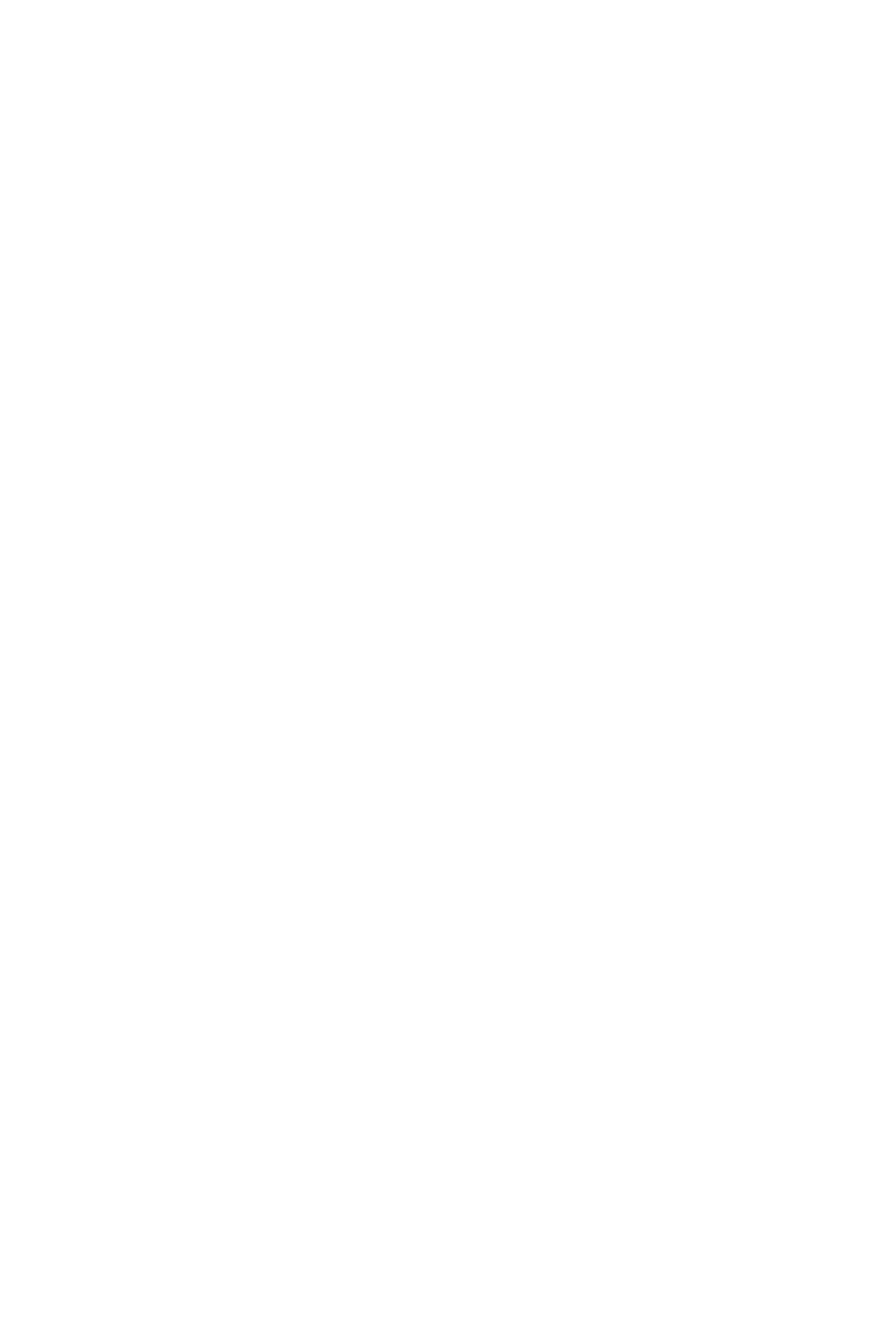
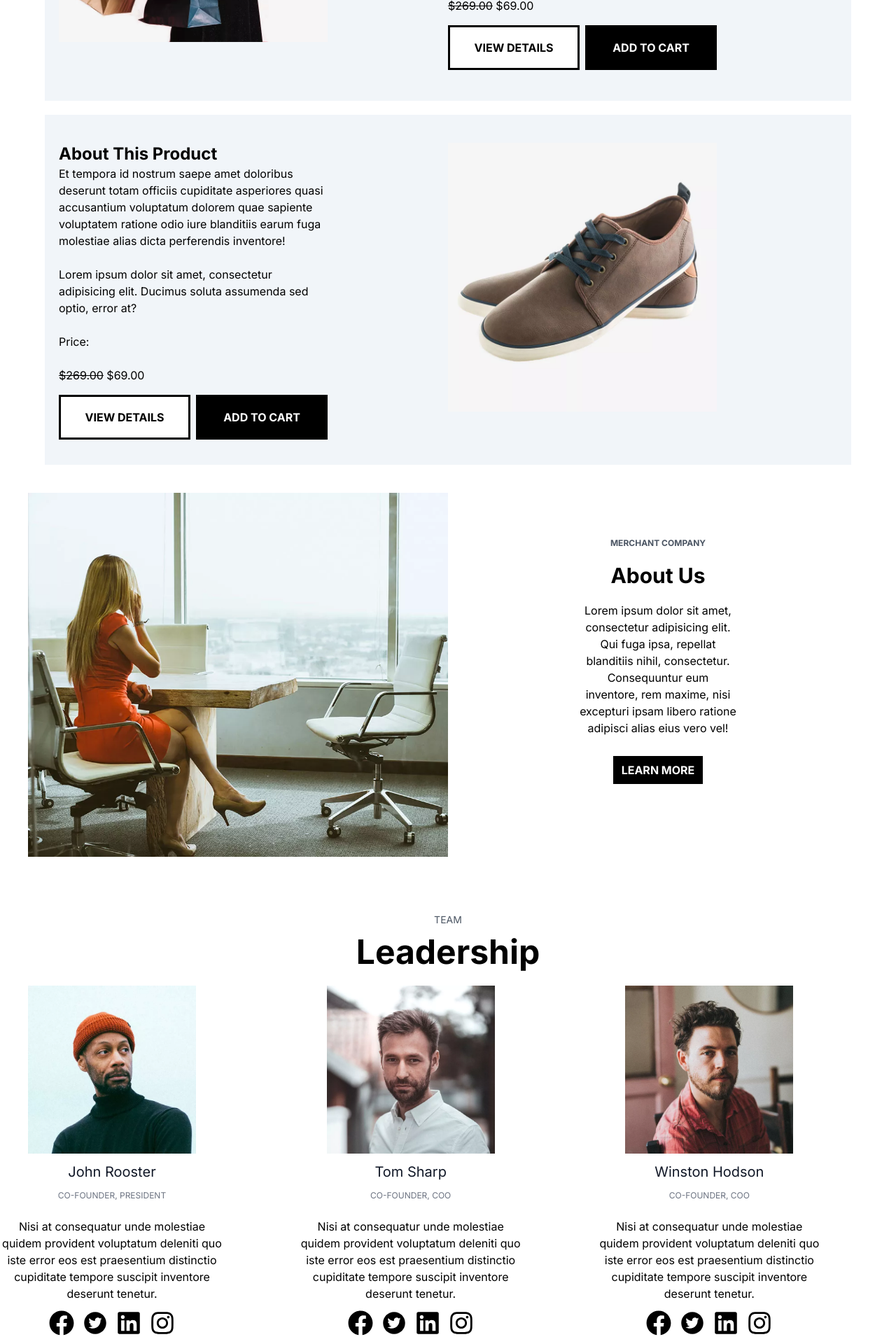
Before and after one commit to shahzaibintzar/Next.js-E-ommerce-web-design, a Next.js app: page /aboutUs in a window 1280 px wide. Shown: the part 356-2276 px from the top of the page at 70% size. Before the commit the page ends 800 px from the top, so only its background shows below. Built offline with nearby package versions, Linux system fonts and the light colour scheme.

Commit message:
About page complete

```diff
--- a/app/aboutUs/page.tsx
+++ b/app/aboutUs/page.tsx
@@ -1,10 +1,133 @@
+import Image from "next/image";
 import React from "react";
+import { FaFacebook } from "react-icons/fa";
+import { AiFillTwitterCircle } from "react-icons/ai";
+import { FaLinkedin } from "react-icons/fa6";
+import { FaInstagram } from "react-icons/fa6";
+
+
 
 function page() {
   return (
     <div>
-      <h1> About Us</h1>
+ {/* card 1 */}
+    <div className="px-5 grid grid-cols-1 sm:grid-cols-2 justify-around mx-16 py-8 bg-slate-100 h-[500px] ">
+    <div className="">
+      <Image src={require('../../public/assects/images/firstWoman.jpg')} alt="1" className="w-96 h-auto"/>
     </div>
+    <div className="w-96">
+  <p className="text-2xl font-bold">About This Product</p>
+  <p>Et tempora id nostrum saepe amet doloribus deserunt totam officiis cupiditate asperiores quasi accusantium voluptatum dolorem quae sapiente voluptatem ratione odio iure blanditiis earum fuga molestiae alias dicta perferendis inventore!</p>
+   <br/>
+   <p>Lorem ipsum dolor sit amet, consectetur adipisicing elit. Ducimus soluta assumenda sed optio, error at?</p>
+   <br/>
+   <p>Price:</p>
+   <br/>
+   <p><del>$269.00</del> $69.00</p>
+   <div className="flex gap-2 pt-4">
+        <div className="flex items-center justify-center h-16 w-52 border-[3px] border-black bg-white hover:bg-black text-black hover:text-white">
+          <p className="font-bold">VIEW DETAILS</p>
+        </div>
+        <div className="flex items-center justify-center h-16 w-52 border-[3px] border-black bg-black text-white hover:bg-white hover:text-black">
+          <p className="font-bold">ADD TO CART</p>
+        </div>
+        </div>
+    </div>
+    </div>
+     {/* card 2 */}
+    <div className="mt-5 grid grid-cols-1 sm:grid-cols-2 justify-around mx-16 py-10 px-5 bg-slate-100 h-[500px] ">
+    <div className="w-96">
+  <p className="text-2xl font-bold">About This Product</p>
+  <p>Et tempora id nostrum saepe amet doloribus deserunt totam officiis cupiditate asperiores quasi accusantium voluptatum dolorem quae sapiente voluptatem ratione odio iure blanditiis earum fuga molestiae alias dicta perferendis inventore!</p>
+   <br/>
+   <p>Lorem ipsum dolor sit amet, consectetur adipisicing elit. Ducimus soluta assumenda sed optio, error at?</p>
+   <br/>
+   <p>Price:</p>
+   <br/>
+   <p><del>$269.00</del> $69.00</p>
+   <div className="flex gap-2 pt-4">
+        <div className="flex items-center justify-center h-16 w-52 border-[3px] border-black bg-white hover:bg-black text-black hover:text-white">
+          <p className="font-bold">VIEW DETAILS</p>
+        </div>
+        <div className="flex items-center justify-center h-16 w-52 border-[3px] border-black bg-black text-white hover:bg-white hover:text-black">
+          <p className="font-bold">ADD TO CART</p>
+        </div>
+        </div>
+    </div>
+    <div className="">
+      <Image src={require('../../public/assects/images/secondWoman.jpg')} alt="1" className="w-96 h-auto"/>
+    </div>
+    </div>
+     {/* card 3 */}
+     <div className="p-10 grid sm:grid-cols-1 md:grid-cols-2">
+      <div>
+        <Image src={require('../../public/assects/images/aboutUsFirst.jpg')} alt="3" className="w-[800px]"/>
+      </div>
+      <div className="w-56 mx-auto mt-16">
+        <p className="text-xs font-bold text-gray-600 text-center">MERCHANT COMPANY</p>
+        <p className="text-center text-3xl font-bold py-5">About Us</p>
+        <p className="text-center">Lorem ipsum dolor sit amet, consectetur adipisicing elit. Qui fuga ipsa, repellat blanditiis nihil, consectetur. Consequuntur eum inventore, rem maxime, nisi excepturi ipsam libero ratione adipisci alias eius vero vel!</p>
+        <div className="m-auto my-7  flex justify-center items-center h-10 w-32 bg-black text-white hover:bg-white hover:text-black border-[2px] border-black ">
+          <p className="font-bold">LEARN MORE</p>
+        </div>
+      </div>
+     </div>
+     <div className="flex justify-center pt-10">
+     <div className="">
+      <p className="text-center text-gray-600 text-sm">TEAM</p>
+      <p className="text-center text-5xl font-bold pt-3">Leadership</p>
+     </div>
+     </div>
+     <div className=" justify-around pt-6 grid sm:grid-cols-1 md:grid-cols-2 lg:grid-cols-3">
+      {/* card1 */}
+     <div className="w-80 ">
+      <Image src={require('../../public/assects/images/firstMan.jpg')} alt="1" className="w-60 mx-auto"/>
+      <div className="">
+      <p className="text-xl py-3 text-center text-gray-900">John Rooster</p>
+      <p className="text-xs text-center text-gray-500">CO-FOUNDER, PRESIDENT</p>
+      <p className="pt-6 text-center">Nisi at consequatur unde molestiae quidem provident voluptatum deleniti quo iste error eos est praesentium distinctio cupiditate tempore suscipit inventore deserunt tenetur.</p>
+      <div className="flex justify-center gap-3 py-3">
+      <FaFacebook  className="h-9 w-9"/>
+      <AiFillTwitterCircle  className="h-9 w-9"/>
+      <FaLinkedin  className="h-9 w-9"/>
+      <FaInstagram className="h-9 w-9" />
+      </div>
+      </div>
+     </div>
+     {/* card2 */}
+     <div className="w-80 ">
+      <Image src={require('../../public/assects/images/secondMan.jpg')} alt="1" className="w-60 mx-auto"/>
+      <div className="">
+      <p className="text-xl py-3 text-center text-gray-900">Tom Sharp</p>
+      <p className="text-xs text-center text-gray-500">CO-FOUNDER, COO</p>
+      <p className="pt-6 text-center">Nisi at consequatur unde molestiae quidem provident voluptatum deleniti quo iste error eos est praesentium distinctio cupiditate tempore suscipit inventore deserunt tenetur.</p>
+      <div className="flex justify-center gap-3 py-3">
+      <FaFacebook  className="h-9 w-9"/>
+      <AiFillTwitterCircle  className="h-9 w-9"/>
+      <FaLinkedin  className="h-9 w-9"/>
+      <FaInstagram className="h-9 w-9" />
+      </div>
+      </div>
+     </div>
+     {/* card3 */}
+     <div className="w-80 ">
+      <Image src={require('../../public/assects/images/thirdMan.jpg')} alt="1" className="w-60 mx-auto"/>
+      <div className="">
+      <p className="text-xl py-3 text-center text-gray-900">Winston Hodson</p>
+      <p className="text-xs text-center text-gray-500">CO-FOUNDER, COO</p>
+      <p className="pt-6 text-center">Nisi at consequatur unde molestiae quidem provident voluptatum deleniti quo iste error eos est praesentium distinctio cupiditate tempore suscipit inventore deserunt tenetur.</p>
+      <div className="flex justify-center gap-3 py-3">
+      <FaFacebook  className="h-9 w-9"/>
+      <AiFillTwitterCircle  className="h-9 w-9"/>
+      <FaLinkedin  className="h-9 w-9"/>
+      <FaInstagram className="h-9 w-9" />
+      </div>
+      </div>
+     </div>
+
+     </div>
+    </div>
+
   );
 }
 
--- a/app/globals.css
+++ b/app/globals.css
@@ -29,3 +29,12 @@
     width: 100%;
     /* opacity: 0.5; */
 }
+.special{
+    background-image: url('../public//assects//images//hero_2.jpg');
+    background-position: center;
+    background-repeat: no-repeat;
+    background-size: cover;
+    height: 500px;
+    width: 100%;
+    /* opacity: 0.4; */
+}
--- a/app/layout.tsx
+++ b/app/layout.tsx
@@ -5,7 +5,7 @@ import "./globals.css";
 const inter = Inter({ subsets: ["latin"] });
 
 export const metadata: Metadata = {
-  title: "Create Next App",
+  title: "E Commerce Web Application",
   description: "Generated by create next app",
 };
 
```
